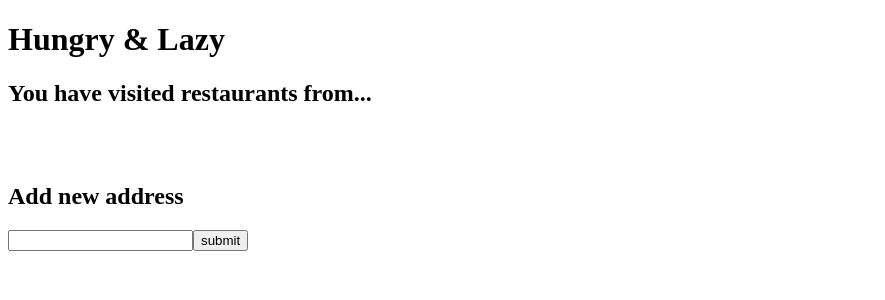
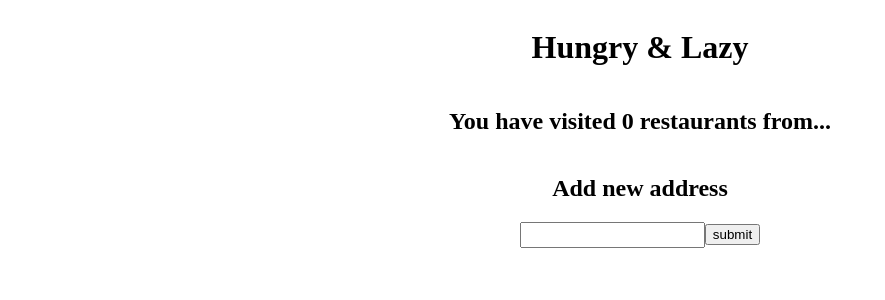
Before and after one commit to thatlook/lunchpicker, a React app: page / in a window 1280 px wide. Shown: the top 300 px of the page, without its empty margins (0-885 px from the left). Built offline with nearby package versions, Linux system fonts and the light colour scheme; the HTML template or start-up script is replaced by a standard one.

Commit message:
style done

```diff
--- a/react-client/src/components/closest.jsx
+++ b/react-client/src/components/closest.jsx
@@ -9,12 +9,10 @@ const Closest = (props) => {
     let open = is_closed ? 'Closed' : 'Open'
 
     if (props.visited.includes(i) || visited) {
-      return (
-        <tr></tr>
-        )
+      return
     } else {
       return (
-        <tr>
+        <tr style={{height: '30px'}}>
         <td>{i}</td>
         <td>{linkedName}</td>
         <td>{open}</td>
@@ -27,17 +25,28 @@ const Closest = (props) => {
   })
 
   let randomElem = (
-  <div>
-    <h2>Go to...</h2>
-    {props.randomChosen}
-  </div>
+    <div>
+      <div style={{display: 'flex', justifyContent: 'center', alignItems: 'center'}}>
+        <h2>Go to</h2>
+      </div>
+      <div style={{display: 'flex', justifyContent: 'center', alignItems: 'center'}}>
+        {props.randomChosen}
+      </div>
+
+    </div>
   )
 
-  let random = props.isRandom ? randomElem : ""
+  let random = props.isRandom ? randomElem : "";
+
+  let tableStyle = {
+    tableLayout: 'auto',
+    width: '90%',
+    padding: '40px'
+  }
 
   return (
     <div>
-    <table>
+    <table style={tableStyle}>
       <thead>
         <tr>
           <th></th>
--- a/react-client/src/index.jsx
+++ b/react-client/src/index.jsx
@@ -38,7 +38,7 @@ class App extends React.Component {
         state.myPastAddr.push(state.myAddr)
 
         // 1) save address to db, 2) fetch and save shops to db, 3) render shops on page
-        console.log('>>> myaddr', this.state.myAddr)
+        // console.log('>>> myaddr', this.state.myAddr)
         axios.post('/closest', { myAddr: this.state.myAddr }).then((res)=>{
           // console.log('>>> res from axios: ', res.data);
 
@@ -91,9 +91,6 @@ class App extends React.Component {
     let limit = odds.length;
     let randomI = Math.floor(Math.random()*(limit - 1))
     let randomShop = odds[randomI].name;
-    console.log('>>> random shop', randomShop)
-    console.log('>>> rest/visited', this.state.restaurants.length, this.state.visited.length, odds)
-    console.log('>>> randomI', limit, randomI)
     this.setState({
       random: true,
       randomChosen: randomShop
@@ -111,14 +108,25 @@ class App extends React.Component {
 
   render () {
     // console.log('>>> state', this.state.main)
+
+    const divStyle = {
+      display: 'flex',
+      justifyContent: 'center',
+      alignItems: 'center'
+    }
+
     // main page
     if (this.state.main === 'main') {
       return (
       <div>
+        <div style={divStyle}>
           <h1>Hungry & Lazy</h1>
-        <h2>You have visited {this.state.totalStores} restaurants from...</h2>
+        </div>
+
+        <div style={divStyle}>
+          <h2>You have visited {this.state.myPastAddr.length} restaurants from...</h2>
+          <br></br>
           {this.state.myPastAddr.map((addr, key) => {
-
           return (
             <li>
             <a href="#" onClick={this.handleSubmitAddr.bind(this)}>{addr}</a>
@@ -126,29 +134,45 @@ class App extends React.Component {
             )
 
           })}
-        <br></br>
-        <br></br>
+        </div>
+
+        <div style={divStyle}>
           <h2>Add new address</h2>
+        </div>
+
+        <div style={divStyle}>
           <form onSubmit={this.handleSubmitAddr.bind(this)}>
-          <input type="text" name="myAddr" onChange={this.handleChangeAddr.bind(this)}></input>
+            <input type="text" name="myAddr" onChange={this.handleChangeAddr.bind(this)} style={{height: '20px'}}></input>
             <input type="submit" value="submit"></input>
           </form>
+        </div>
+
       </div>)
       // closest restaurant
     } else if (this.state.main === 'closest') {
+
       return (
         <div>
-          <h1>These are the closest restaurants you haven't visited!</h1>
+          <div style={divStyle}>
+            <h1>These are the closest restaurants!</h1>
+          </div>
+
+          <div>
             <Closest restaurants={this.state.restaurants}
               visited={this.state.visited}
               handleOmit={this.handleOmit.bind(this)}
               randomChosen={this.state.randomChosen}
               isRandom={this.state.random}
             />
-          <br></br>
-          <button onClick={this.goBackToSearch.bind(this)}>Go back</button>
-          {/* <button>Show all 20</button> */}
-          <button onClick={this.randomPicker.bind(this)}>Random</button>
+          </div>
+
+          <br></br><br></br>
+          <div style={divStyle}>
+            <button onClick={this.goBackToSearch.bind(this)} style={{marginLeft: '50px', marginRight: '20px'}}>Go back</button>
+
+            <button onClick={this.randomPicker.bind(this)} style={{marginRight: '50px', marginLeft: '20px'}}>Random</button>
+          </div>
+
         </div>
       )
     }
```
Also changed, not shown: 1 other file (tests, documents, lock files or other folders). Lines whose indentation alone changed are shown as unchanged.
